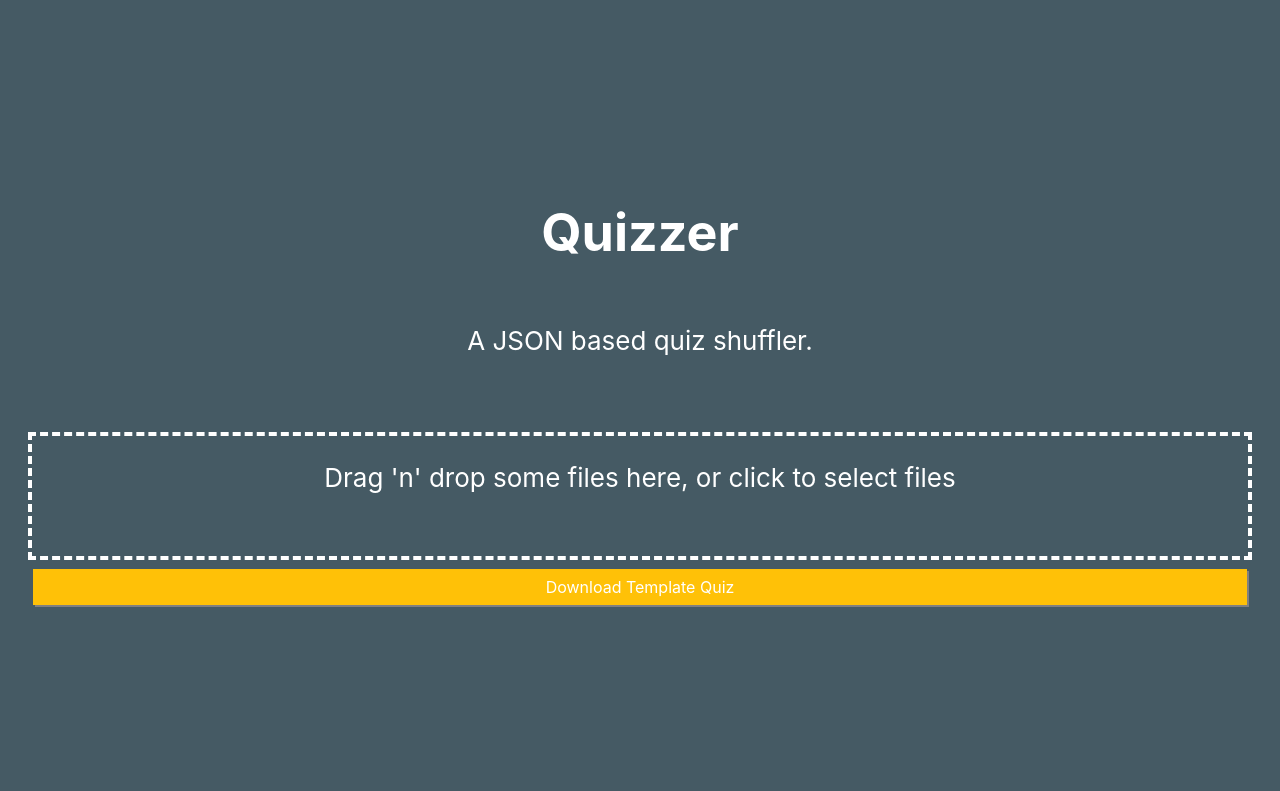
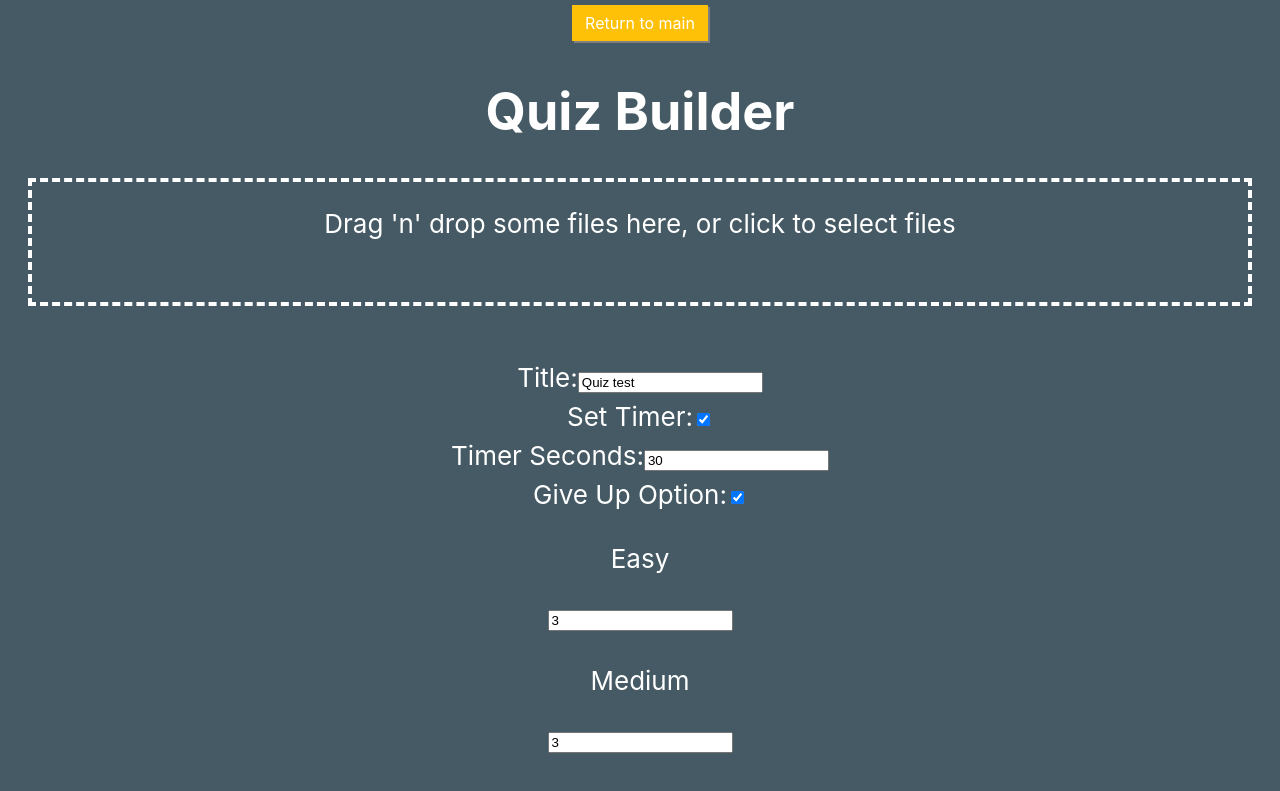
Before and after one commit to Cabeda/quizzer, a React (Create React App) app: page /builder in a window 1280 px wide. Shown: the top 791 px of the page. Built offline with nearby package versions, Linux system fonts and the light colour scheme.

Commit message:
Fix to timer between questions. Added builder page

```diff
--- a/package.json
+++ b/package.json
@@ -11,6 +11,7 @@
     "react": "^16.8.4",
     "react-dom": "^16.8.4",
     "react-dropzone": "^10.0.0",
+    "react-router-dom": "^5.0.0",
     "react-scripts": "2.1.8",
     "styled-components": "^4.1.3",
     "typescript": "3.3.3333"
@@ -32,6 +33,7 @@
   ],
   "devDependencies": {
     "@types/rc-progress": "^2.2.1",
+    "@types/react-router-dom": "^4.3.1",
     "@types/styled-components": "^4.1.12"
   }
 }
--- a/src/App.tsx
+++ b/src/App.tsx
@@ -1,16 +1,21 @@
 import React, { Component } from "react";
-import logo from "./logo.svg";
+import { BrowserRouter as Router, Route, Switch } from "react-router-dom";
+
 import "./App.css";
 import Quiz from "./Components/Quiz.component";
+import QuizBuilder from './Components/QuizBuilder/QuizBuilder.component';
 
-class App extends Component {
-  render() {
-    return (
-      <div className="App">
-        <Quiz />
-      </div>
-    );
-  }
+
+function App() {
+  return (
+    <Router>
+      <Switch>
+        <Route exact path="/" component={Quiz} />
+        <Route path="/builder" component={QuizBuilder} />
+        <Route component={Quiz}></Route>
+      </Switch>
+    </Router>
+  );
 }
 
 export default App;
--- a/src/Components/Quiz.component.tsx
+++ b/src/Components/Quiz.component.tsx
@@ -9,9 +9,9 @@ import { useDropzone } from 'react-dropzone';
 import styled from 'styled-components';
 import QuizOptions from './QuizOption.component';
 import Progress from './Progress/Progress.component';
-import template from '../static/template-quiz.json'
 import LostGame from './LostGame/LostGame.component';
 import { GameState } from './LostGame/GameState';
+import { Link } from 'react-router-dom';
 
 const Box = styled.div`
   display:grid;
@@ -38,9 +38,9 @@ const QuizButton = styled.button`
 `;
 
 
-const Link = styled.a`
+const LinkStyle = styled.button`
     background-color: #FFC107;
-    color: #FFFFFF;
+    color: black;
     font-size: 1rem;
     box-shadow: 2px 2px gray;
     text-decoration: none ;
@@ -77,7 +77,7 @@ function Quiz() {
   });
 
   function tick() {
-    if (time) {
+    if (time && !betweenQuestion) {
       if (time === 1)
         setGameState(GameState.Lost);
       else
@@ -169,7 +169,7 @@ function Quiz() {
         break;
     }
 
-      setBetweenQuestion(false);
+    setBetweenQuestion(false);
   }
 
   const restartQuiz = () => {
@@ -247,7 +247,10 @@ function Quiz() {
               <p>Drag 'n' drop some files here, or click to select files</p>
           }
         </DropZone>
-        <Link href={`data:text/json;charset=utf-8, ${encodeURIComponent(JSON.stringify(template))}`} target="_blank" download="template.json" >Download Template Quiz</Link>
+        {/* <h3>Or</h3>
+        <LinkStyle>
+          <Link to="/builder"> Create with the Builder</Link>
+        </LinkStyle> */}
       </Box>
     </App>
   );
--- /dev/null
+++ b/src/Components/QuizBuilder/PhaseBuilder.tsx
@@ -0,0 +1,23 @@
+import React from 'react';
+import { IPhase } from '../../Interfaces/Phase.interface';
+
+function PhaseBuilder(props: IPhase) {
+
+    const handleNumberOFQuestionsChange = (e: React.ChangeEvent<HTMLInputElement>) => {
+        const newPhase = { ...props };
+        newPhase.NumberOfQuestions = Number.parseInt(e.target.value);
+        // setPhase(newPhase);
+    }
+
+    return (
+        <div>
+            <p>{props.Phase}</p>
+            {
+                <input value={props.NumberOfQuestions} ></input>
+            }
+        </div>
+    );
+}
+
+
+export default PhaseBuilder;
--- /dev/null
+++ b/src/Components/QuizBuilder/QuizBuilder.component.tsx
@@ -0,0 +1,160 @@
+import React, { useState, useCallback } from 'react';
+import { useDropzone } from 'react-dropzone';
+import styled from 'styled-components';
+import { Link } from 'react-router-dom';
+
+import { Quizzer } from '../../Interfaces/Quizzer.interface';
+import json from '../../static/template-quiz.json';
+import PhaseBuilder  from './PhaseBuilder';
+
+const App = styled.div`
+  text-align: center;
+  display: flex;
+  flex-direction: column;
+  align-items: center;
+  justify-content: center;
+  font-size: calc(10px + 2vmin);
+  color: white;
+
+`;
+
+const Container = styled.div`
+  display: grid;
+  grid-template-columns: 1fr;
+  grid-gap: 0.3em 0.6em;
+`;
+
+const Fieldset = styled.fieldset`
+ max-width: 40em;
+  padding: 4px;
+  margin: 2em auto;
+  border: 0 none;
+`;
+
+
+const QuizButton = styled.button`
+    height: 2rem;
+    border: none;
+    margin: 1rem;
+`;
+
+
+const LinkStyle = styled.a`
+    background-color: #FFC107;
+    font-size: 1rem;
+    box-shadow: 2px 2px gray;
+    text-decoration: none ;
+    padding: 0.5rem;
+    &:active {
+      box-shadow: none;
+  }
+`;
+
+const DropZone = styled.div`
+  border-style: dashed;
+  color: #FFF;
+  border-width: 0.3rem;
+  width: 95vw;
+  height: 15vh;
+`;
+
+function QuizBuilder() {
+    const [quiz, setQuiz] = useState<Quizzer>(json as Quizzer);
+    const [hasTimer, setHasTimer] = useState(true);
+
+    const onDrop = useCallback(acceptedFiles => {
+        const reader = new FileReader()
+
+        reader.onabort = () => console.log('file reading was aborted')
+        reader.onerror = () => console.log('file reading has failed')
+        reader.onload = () => {
+            const binaryStr = reader.result
+            if (binaryStr) {
+                setQuiz(JSON.parse(binaryStr.toString()));
+            } else {
+            }
+        }
+
+        acceptedFiles.forEach((file: Blob) => reader.readAsText(file))
+
+    }, [])
+    const { getRootProps, getInputProps, isDragActive } = useDropzone({ onDrop })
+
+    const handleTitleChange = (e: React.ChangeEvent<HTMLInputElement>) => {
+        const newQuiz = { ...quiz };
+        newQuiz.Title = e.target.value
+        setQuiz(newQuiz);
+    }
+
+    const handleGiveUpChange = (e: React.ChangeEvent<HTMLInputElement>) => {
+        const newQuiz = { ...quiz };
+        newQuiz.GiveUp = e.target.checked;
+        setQuiz(newQuiz);
+    }
+
+    const handleTimerChange = (e: React.ChangeEvent<HTMLInputElement>) => {
+        const newQuiz = { ...quiz };
+        newQuiz.TimerSeconds = Number.parseInt(e.target.value);
+        setQuiz(newQuiz);
+    }
+
+    const addPhase = (name: string, NumberOfQuestions: number) => {
+        quiz.Phases.push({Phase: name, NumberOfQuestions, Questions:[]});
+    }
+
+    const removeQuestion = (name: string, ) => {
+
+    }
+
+
+    return (
+        <App>
+            <LinkStyle>
+                <Link to="/">Return to main</Link>
+            </LinkStyle>
+            <h1>Quiz Builder</h1>
+            <DropZone {...getRootProps()}>
+                <input {...getInputProps()} accept=".json" />
+                {
+                    isDragActive ?
+                        <p>Drop the json file here ...</p> :
+                        <p>Drag 'n' drop some files here, or click to select files</p>
+                }
+            </DropZone>
+
+            <form>
+                <Fieldset>
+                    <Container>
+                        <label>
+                            Title:
+                <input type="text" onChange={handleTitleChange} value={quiz.Title}></input>
+                        </label>
+                        <label>
+                            Set Timer:
+                <input type="checkbox" onChange={(e) => setHasTimer(e.target.checked)} checked={hasTimer}></input>
+                        </label>
+                        {
+                            hasTimer && (
+                                <label>
+                                    Timer Seconds:
+                <input type="number" onChange={handleTimerChange} min="0" value={quiz.TimerSeconds ? quiz.TimerSeconds : 0}></input>
+                                </label>
+                            )
+                        }
+                        <label>
+                            Give Up Option:
+                <input type="checkbox" onChange={handleGiveUpChange} checked={quiz.GiveUp ? quiz.GiveUp : false}></input>
+                        </label>
+                        {
+                            quiz.Phases.map((x) => <PhaseBuilder {...x}></PhaseBuilder>)
+                        }
+                    </Container>
+                </Fieldset>
+            </form>
+            <LinkStyle href={`data:text/json;charset=utf-8, ${encodeURIComponent(JSON.stringify(quiz))}`} target="_blank" download={`${quiz.Title}.json`} >Download Template Quiz</LinkStyle>
+        </App>
+    );
+}
+
+
+export default QuizBuilder;
--- a/src/static/template-quiz.json
+++ b/src/static/template-quiz.json
@@ -1,6 +1,7 @@
 {
     "Title": "Quiz test",
     "TimerSeconds": 30,
+    "GiveUp": true,
     "Phases": [
       {
         "Phase": "Easy",
```
Also changed, not shown: 1 other file (tests, documents, lock files or other folders).
